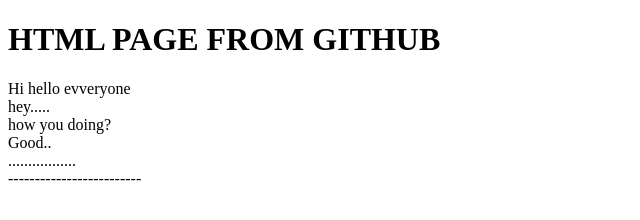
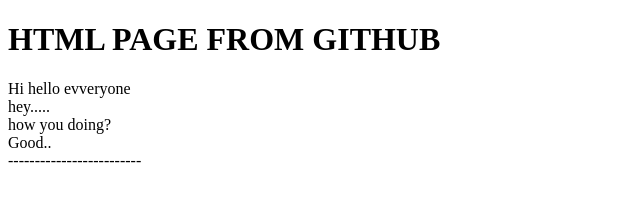
Before and after one commit to AayushKumar2000/testCloud, a website: page index.html in a window 1280 px wide. Shown: the full height of the page, 0-640 px from the left. Drawn offline with Linux system fonts and the light colour scheme.

Commit message:
line removed

```diff
--- a/index.html
+++ b/index.html
@@ -8,7 +8,7 @@
  <div>hey..... </div>
  <div>how you doing? </div>
   <div>Good..</div>
- <div>.................</div>
+
  <div>-------------------------</div>
 </div>
 </body>
```
